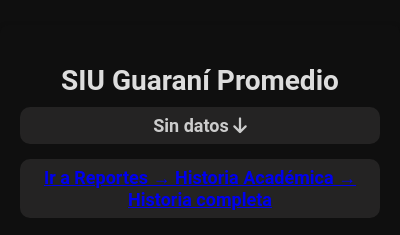
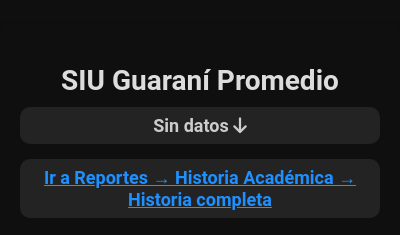
Before and after one commit to juliancasaburi/siu-guarani-promedio-extension, a browser extension: page popup/popup.html in a window 400 px wide. Shown: the part 268-503 px from the top of the page. Drawn offline with Linux system fonts and the dark colour scheme.

Commit message:
Improve popup link contrast

```diff
--- a/popup/popup.css
+++ b/popup/popup.css
@@ -87,6 +87,10 @@
     color: #ccc; /* Text color inside the rounded background in dark theme */
   }
 
+  .popup-container h2#instructions a {
+    color: #1E90FF;
+  }
+
   .github-link a {
     color: #1E90FF; /* Light blue link color in dark mode */
   }
```
